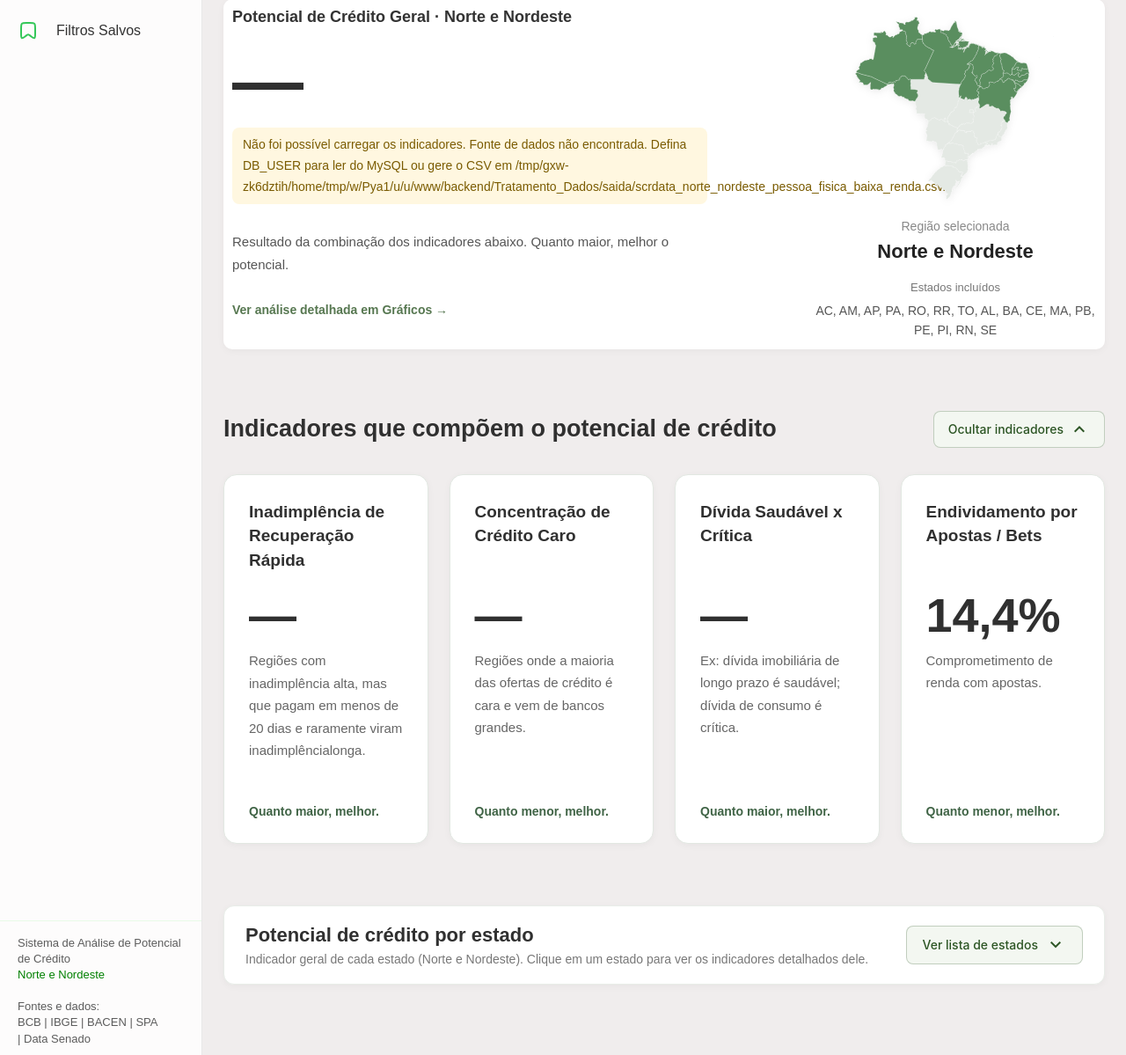
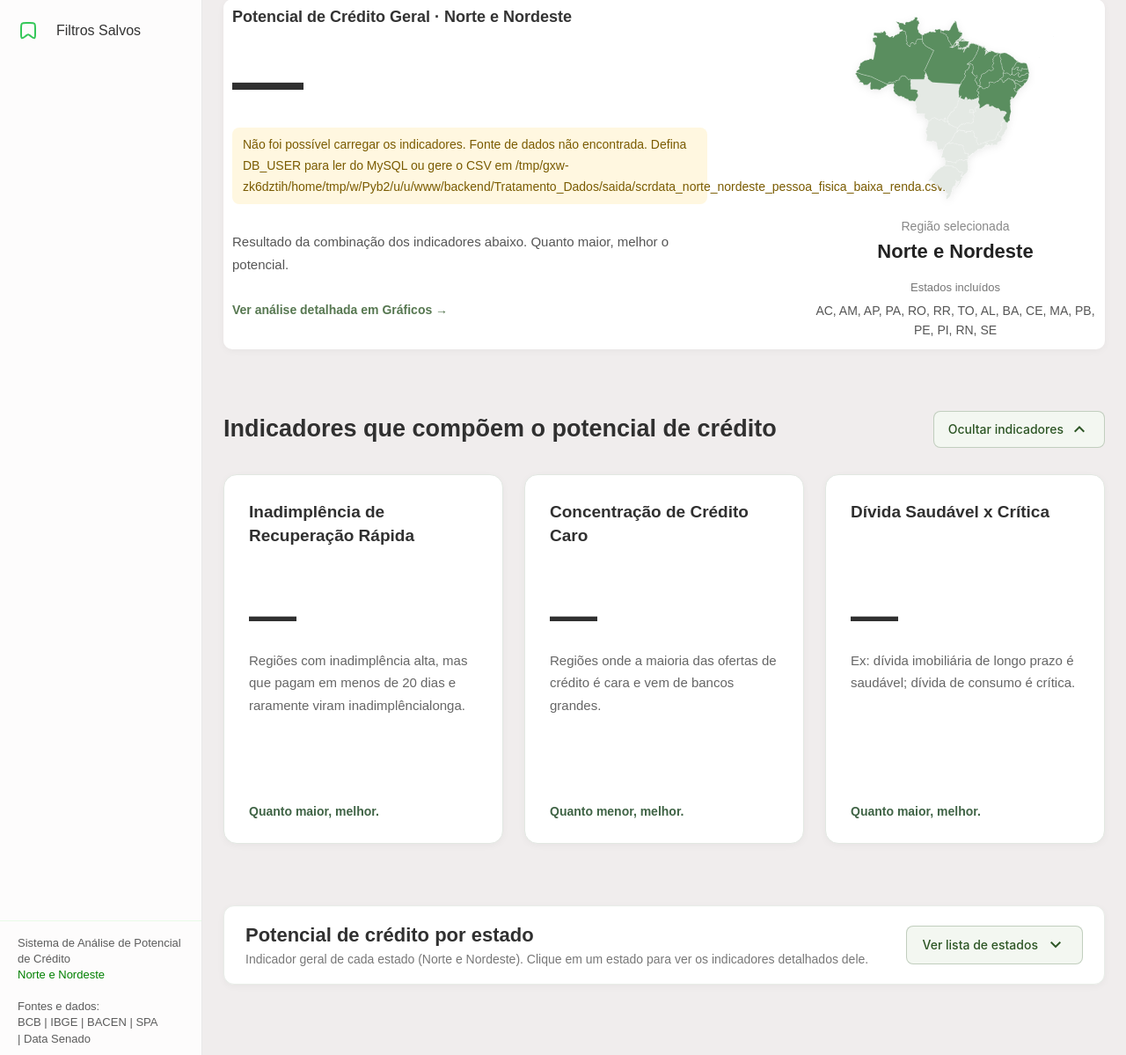
Before and after one commit to fatec-sjc-404-team/API-DSM-1SEMESTRE-2026, a Flask app: page / in a window 1280 px wide. Shown: the part 227-1426 px from the top of the page at 88% size. Run offline with Flask 3, Linux system fonts and the light colour scheme.

Commit message:
refactor(FC404-230): remover card de endividamento por apostas da tela inicial

```diff
--- a/backend/static/css/index.css
+++ b/backend/static/css/index.css
@@ -309,7 +309,7 @@
 
 .cards {
   display: grid;
-  grid-template-columns: repeat(4, 1fr);
+  grid-template-columns: repeat(3, 1fr);
   gap: 24px;
   transition: opacity 0.2s ease;
 }
--- a/backend/static/js/potencial-credito.js
+++ b/backend/static/js/potencial-credito.js
@@ -38,7 +38,6 @@ document.addEventListener('DOMContentLoaded', () => {
     recuperacao: { campo: 'pct_recuperacao_rapida', sufixo: '%' },
     credito_caro: { campo: 'pct_credito_caro', sufixo: '%' },
     divida_saudavel: { campo: 'pct_saudavel', sufixo: '%' },
-    apostas: { campo: 'pct_apostas', sufixo: '%' },
   };
 
   const elementos = {
@@ -221,15 +220,7 @@ document.addEventListener('DOMContentLoaded', () => {
       if (!config || !valor) {
         return;
       }
-      let val = config.campo ? indicadores?.[config.campo] : null;
-      if (tipo === 'apostas') {
-        // Se a API ainda não tiver o campo calculado, estima com base na carteira cara e inadimplência
-        if (val === null || val === undefined) {
-          const caro = indicadores?.pct_credito_caro ?? 14.0;
-          const inad = indicadores?.taxa_inadimplencia ?? 5.5;
-          val = Math.round((9.5 + caro * 0.28 + inad * 0.18) * 10) / 10;
-        }
-      }
+      const val = config.campo ? indicadores?.[config.campo] : null;
       if (val === null || val === undefined) {
         valor.textContent = '—';
         return;
--- a/backend/templates/index.html
+++ b/backend/templates/index.html
@@ -95,12 +95,6 @@
         <p>Ex: dívida imobiliária de longo prazo é saudável; dívida de consumo é crítica.</p>
         <small>Quanto maior, melhor.</small>
       </article>
-      <article class="indicator-card" data-indicador="apostas">
-        <h3>Endividamento por Apostas / Bets</h3>
-        <strong data-valor>—</strong>
-        <p>Comprometimento de renda com apostas.</p>
-        <small>Quanto menor, melhor.</small>
-      </article>
     </div>
   </section>
   <!-- Potencial de crédito de cada estado da região escolhida (preenchido pelo potencial-credito.js) -->
```
